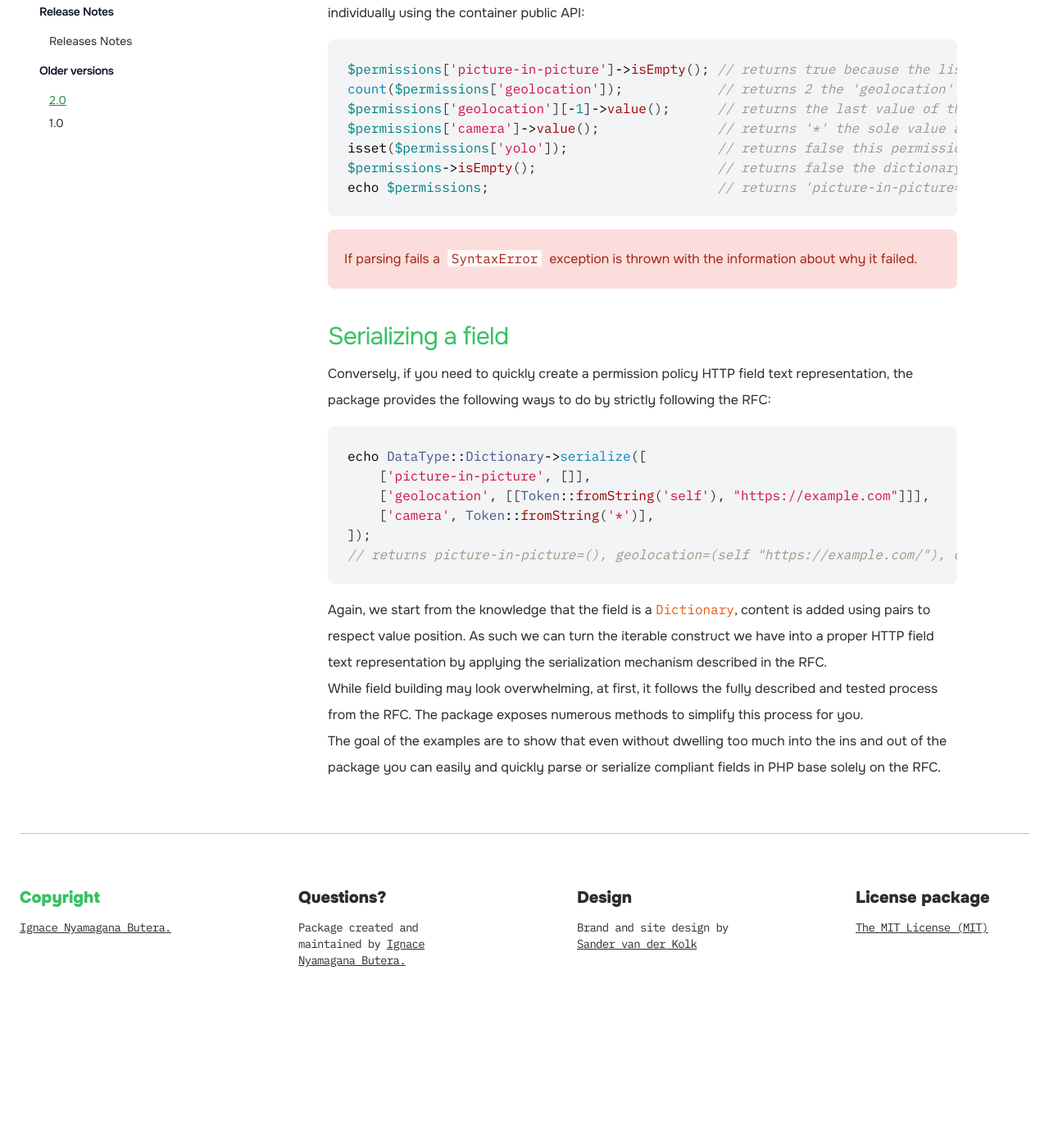
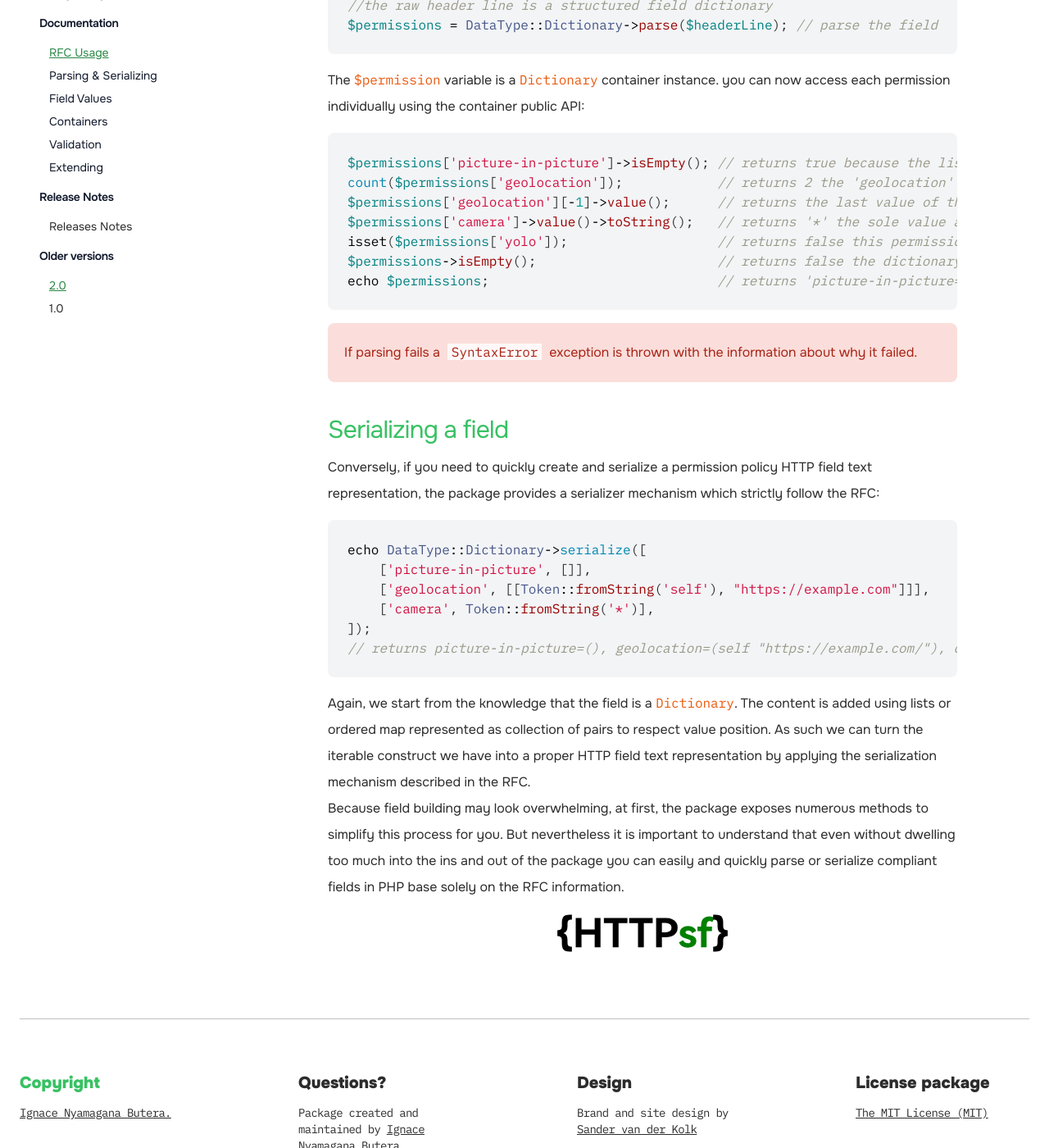
Before and after one commit to bakame-php/http-structured-fields, a Jekyll site: the page built from docs/2.0/rfc-usage.md, in a window 1280 px wide and 1400 px high, scrolled down 708 px. Shown: the whole window at 82% size. Built offline with Jekyll 4.4.1, drawn with Linux system fonts in a browser that asks for light colours; before the commit the page ends 2017 px from its top, so only the background shows below that; some of the changed text lies outside the part shown.

Commit message:
Improve documentation layout

````diff
--- a/docs/2.0/rfc-usage.md
+++ b/docs/2.0/rfc-usage.md
@@ -5,10 +5,13 @@ title: RFC Usage
 
 # RFC Usage
 
+The IETF RFC defines two algorithms regarding HTTP headers and trailers, one to parse them and
+another one to serialize them.
+
 ## Parsing a field
 
-The first way to use the package is to enable HTTP header or HTTP trailer parsing. We will refer to them
-as HTTP fields for the rest of the documentation as it is how they are named in the IETF RFC.
+The package enabled HTTP header or HTTP trailer parsing. We will refer to them as HTTP fields
+for the rest of the documentation as it is how they are named in the IETF RFC.
 
 Let's say we want to parse the [Permissions-Policy](https://developer.mozilla.org/en-US/docs/Web/HTTP/Headers/Permissions-Policy#syntax) field. The first thing to know
 is that each structured field is defined against one specific data type which is
@@ -32,7 +35,7 @@ using the container public API:
 $permissions['picture-in-picture']->isEmpty(); // returns true because the list is empty
 count($permissions['geolocation']);            // returns 2 the 'geolocation' feature has 2 values associated to it via a list
 $permissions['geolocation'][-1]->value();      // returns the last value of the list 'https://example.com/'
-$permissions['camera']->value();               // returns '*' the sole value attached to the 'camera' feature
+$permissions['camera']->value()->toString();   // returns '*' the sole value attached to the 'camera' feature
 isset($permissions['yolo']);                   // returns false this permission does not exust
 $permissions->isEmpty();                       // returns false the dictionary contains some permissions
 echo $permissions;                             // returns 'picture-in-picture=(), geolocation=(self "https://example.com/"), camera=*'
@@ -42,8 +45,8 @@ echo $permissions;                             // returns 'picture-in-picture=()
 
 ## Serializing a field
 
-Conversely, if you need to quickly create a permission policy HTTP field text representation, the package
-provides the following ways to do by strictly following the RFC:
+Conversely, if you need to quickly create and serialize a permission policy HTTP field text representation, the package
+provides a serializer mechanism which strictly follow the RFC:
 
 ```php
 echo DataType::Dictionary->serialize([
@@ -54,14 +57,12 @@ echo DataType::Dictionary->serialize([
 // returns picture-in-picture=(), geolocation=(self "https://example.com/"), camera=*
 ```
 
-Again, we start from the knowledge that the field is a `Dictionary`, content is added using
-pairs to respect value position. As such we can turn the iterable construct we have into a
-proper HTTP field text representation by applying the serialization mechanism described in
-the RFC.
+Again, we start from the knowledge that the field is a `Dictionary`. The content is added
+using lists or ordered map represented as collection of pairs to respect value position.
+As such we can turn the iterable construct we have into a proper HTTP field text representation
+by applying the serialization mechanism described in the RFC.
 
-While field building may look overwhelming, at first, it follows the fully described and tested
-process from the RFC. The package exposes numerous methods to simplify this process for you.
-
-The goal of the examples are to show that even without dwelling too much into the ins and out
-of the package you can easily and quickly parse or serialize compliant fields in PHP base solely
-on the RFC.
+Because field building may look overwhelming, at first, the package exposes numerous methods to
+simplify this process for you. But nevertheless it is important to understand that even without
+dwelling too much into the ins and out of the package you can easily and quickly parse or
+serialize compliant fields in PHP base solely on the RFC information.
--- a/docs/_layouts/default.html
+++ b/docs/_layouts/default.html
@@ -12,7 +12,7 @@
     <meta http-equiv="X-UA-Compatible" content="IE=edge">
     <meta name="viewport" content="width=device-width, initial-scale=1">
     <meta name="description" content="{{ site.data.project.description }}">
-    <meta name="docsearch:version" content="{{ version }}">
+    <link rel="icon" href="{{ site.baseurl }}/assets/img/httpsf-logo.svg" type="image/svg+xml">
     <title>{{ page.title }} - {{ site.data.project.title }}</title>
     <link rel="apple-touch-icon-precomposed" href="//theme.thephpleague.com/img/apple-touch-icon-precomposed.png">
     <link rel="preconnect" href="https://fonts.googleapis.com">
@@ -25,6 +25,7 @@
     <header class="flex items-center sm:justify-center pl-6 pr-6 pb-6 max-w-7xl mx-auto pb-32">
         <div class="flex gap-6 md:gap-0 md:flex-row justify-between md:items-center p-3 md:p-6 w-full max-w-7xl">
             <a class="flex items-center gap-2 sm:gap-3" href="{{ site.baseurl }}/">
+                <img src="{{ site.baseurl }}/assets/img/httpsf-logo.svg" alt="Logo" class="w-[40px] sm:w-[50px] h-[40px] sm:h-[50px]"/>
                 <div class="font-black">HTTP Structured Fields</div>
             </a>
         </div>
@@ -82,6 +83,9 @@
             <article class="content">
                 {{ content }}
             </article>
+            <div class="flex justify-center items-center">
+                <img src="{{ site.baseurl }}/assets/img/httpsf.svg" alt="Logo" class="w-[240px] sm:w-[250px] h-[80px] sm:h-[82px]"/>
+            </div>
         </div>
     </main>
     <footer class="p-6 max-w-7xl mx-auto pb-32">
--- a/docs/_layouts/redirect.html
+++ b/docs/_layouts/redirect.html
@@ -4,8 +4,9 @@
     <meta charset="utf-8">
     <meta http-equiv="X-UA-Compatible" content="IE=edge">
     <meta name="viewport" content="width=device-width, initial-scale=1">
-    <meta name="docsearch:version" content="4.0">
     <meta name="description" content="{{ site.data.project.description }}">
+    <link rel="icon" href="{{ site.baseurl }}/assets/img/httpsf-logo.svg" type="image/svg+xml">
+    <title>{{ page.title }} - {{ site.data.project.title }}</title>
     <meta http-equiv="refresh" content="0; url={{ page.redirect.to }}">
     <title>{{ site.data.project.tagline }} - {{ site.data.project.title }}</title>
     <link rel="stylesheet"href="{{ site.baseurl }}{{ site.data.manifest['docs.css'] }}">
@@ -34,6 +35,9 @@
         <article class="content">
             {{ content }}
         </article>
+        <div class="flex justify-center items-center">
+            <img src="{{ site.baseurl }}/assets/img/httpsf.svg" alt="Logo" class="w-[240px] sm:w-[250px] h-[80px] sm:h-[82px]"/>
+        </div>
     </div>
 </main>
 <footer class="p-6 max-w-7xl mx-auto pb-32">
````
Also changed, not shown: docs/2.0/field-values.md (+3 -3 lines), docs/_layouts/homepage.html (+8 -2 lines), docs/assets/img/csv-logo-big.svg (deleted), docs/assets/img/csv-logo.svg (deleted), docs/assets/img/github-logo.svg (deleted), docs/assets/img/httpsf-logo.svg (added), docs/assets/img/httpsf.svg (added), docs/assets/img/period-logo-big.svg (deleted), docs/assets/img/period-logo.svg (deleted), docs/assets/img/uri-logo-big.svg (deleted), docs/assets/img/uri-logo.svg (deleted).
